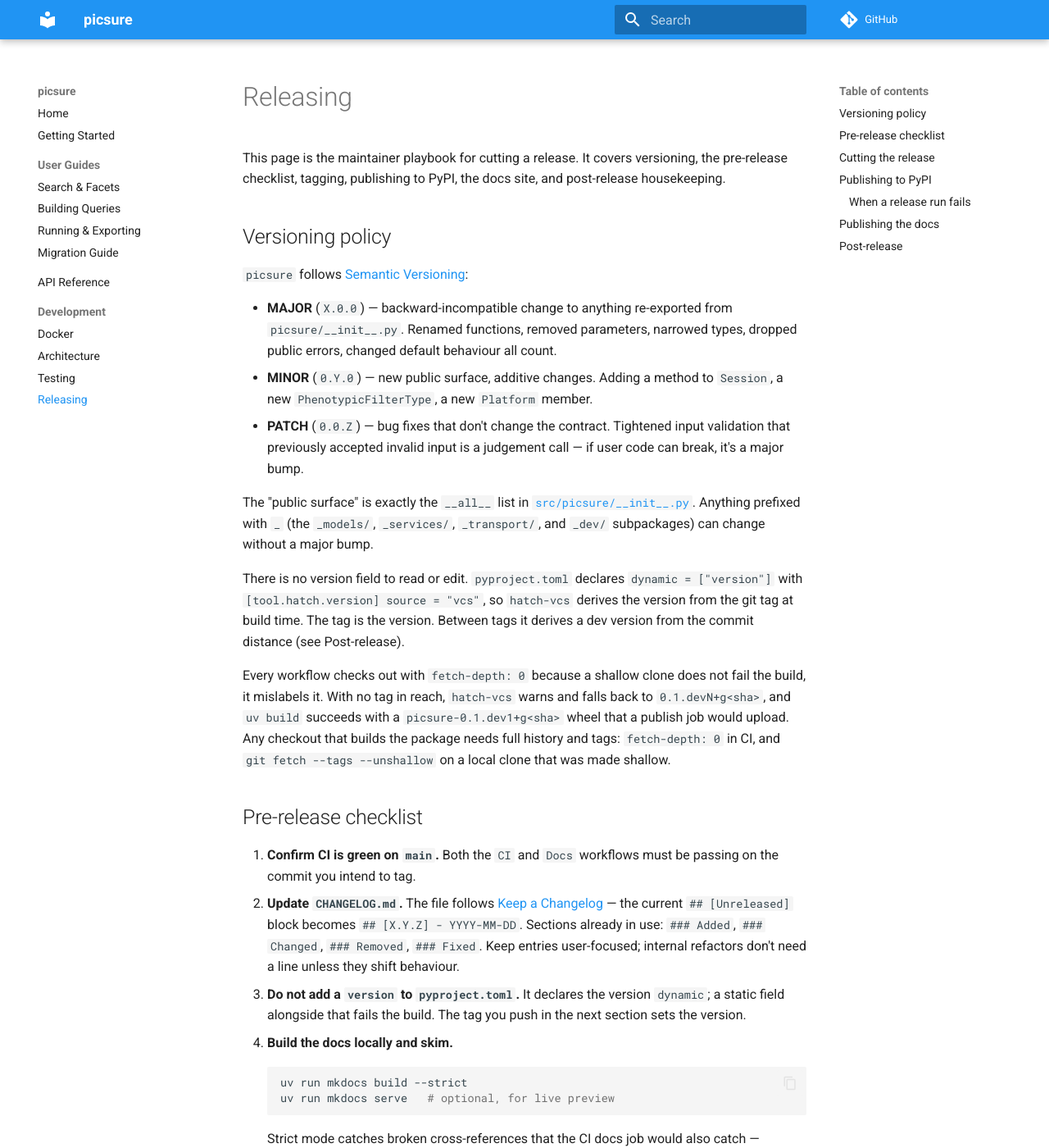
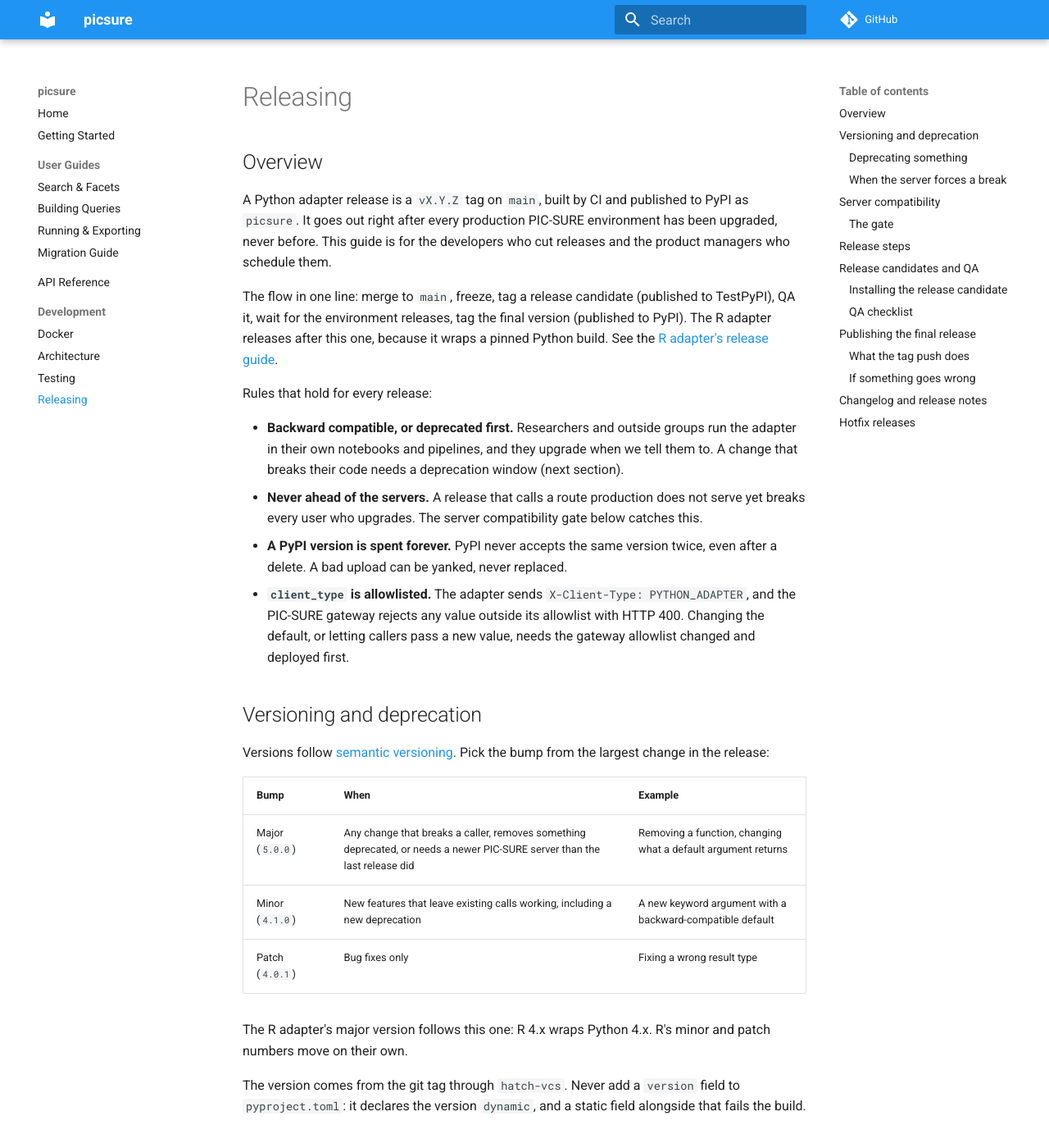
Before and after one commit to hms-dbmi/pic-sure-python-adapter-hpds, an MkDocs documentation site: the page built from docs/development/releasing.md, in a window 1280 px wide and 1400 px high. Shown: the whole window at 82% size. Built offline with MkDocs 1.6.1 and Material for MkDocs 9.7.7, drawn with Linux system fonts in a browser that asks for light colours; comment, search, counter and statistics services are not loaded; some of the changed text lies outside the part shown.

Commit message:
docs: rewrite the release guide around release candidates and environment releases
Describe the release as the team runs it: code freeze, a numbered rc
tag published to TestPyPI, QA on the example notebooks, and the final
tag published to PyPI right after BDC and NHANES production upgrade.
Add the versioning and six-month deprecation rules, the server
compatibility gate and table, the release notes sections, and the
hotfix path.

````diff
--- a/docs/development/releasing.md
+++ b/docs/development/releasing.md
@@ -1,201 +1,260 @@
 # Releasing
 
-This page is the maintainer playbook for cutting a release. It
-covers versioning, the pre-release checklist, tagging, publishing
-to PyPI, the docs site, and post-release housekeeping.
+## Overview
 
-## Versioning policy
+A Python adapter release is a `vX.Y.Z` tag on `main`, built by CI and published to PyPI as
+`picsure`. It goes out right after every production PIC-SURE environment has been upgraded, never
+before. This guide is for the developers who cut releases and the product managers who schedule
+them.
 
-`picsure` follows [Semantic Versioning](https://semver.org/):
+The flow in one line: merge to `main`, freeze, tag a release candidate (published to TestPyPI), QA
+it, wait for the environment releases, tag the final version (published to PyPI). The R adapter
+releases after this one, because it wraps a pinned Python build. See the
+[R adapter's release guide](https://github.com/hms-dbmi/pic-sure-r-adapter-hpds/blob/main/docs/development/releasing.md).
 
-- **MAJOR** (`X.0.0`) — backward-incompatible change to anything
-  re-exported from `picsure/__init__.py`. Renamed functions, removed
-  parameters, narrowed types, dropped public errors, changed default
-  behaviour all count.
-- **MINOR** (`0.Y.0`) — new public surface, additive changes.
-  Adding a method to `Session`, a new `PhenotypicFilterType`, a new
-  `Platform` member.
-- **PATCH** (`0.0.Z`) — bug fixes that don't change the contract.
-  Tightened input validation that previously accepted invalid input
-  is a judgement call — if user code can break, it's a major bump.
+Rules that hold for every release:
 
-The "public surface" is exactly the `__all__` list in
-[`src/picsure/__init__.py`](https://github.com/hms-dbmi/pic-sure-python-adapter-hpds/blob/main/src/picsure/__init__.py). Anything
-prefixed with `_` (the `_models/`, `_services/`, `_transport/`, and
-`_dev/` subpackages) can change without a major bump.
+- **Backward compatible, or deprecated first.** Researchers and outside groups run the adapter in
+  their own notebooks and pipelines, and they upgrade when we tell them to. A change that breaks
+  their code needs a deprecation window (next section).
+- **Never ahead of the servers.** A release that calls a route production does not serve yet breaks
+  every user who upgrades. The server compatibility gate below catches this.
+- **A PyPI version is spent forever.** PyPI never accepts the same version twice, even after a
+  delete. A bad upload can be yanked, never replaced.
+- **`client_type` is allowlisted.** The adapter sends `X-Client-Type: PYTHON_ADAPTER`, and the
+  PIC-SURE gateway rejects any value outside its allowlist with HTTP 400. Changing the default, or
+  letting callers pass a new value, needs the gateway allowlist changed and deployed first.
 
-There is no version field to read or edit. `pyproject.toml` declares
-`dynamic = ["version"]` with `[tool.hatch.version] source = "vcs"`, so
-`hatch-vcs` derives the version from the git tag at build time. The
-tag is the version. Between tags it derives a dev version from the
-commit distance (see Post-release).
+## Versioning and deprecation
 
-Every workflow checks out with `fetch-depth: 0` because a shallow
-clone does not fail the build, it mislabels it. With no tag in reach,
-`hatch-vcs` warns and falls back to `0.1.devN+g<sha>`, and `uv build`
-succeeds with a `picsure-0.1.dev1+g<sha>` wheel that a publish job
-would upload. Any checkout that builds the package needs full history
-and tags: `fetch-depth: 0` in CI, and `git fetch --tags --unshallow`
-on a local clone that was made shallow.
+Versions follow [semantic versioning](https://semver.org). Pick the bump from the largest change in
+the release:
 
-## Pre-release checklist
+| Bump | When | Example |
+| --- | --- | --- |
+| Major (`5.0.0`) | Any change that breaks a caller, removes something deprecated, or needs a newer PIC-SURE server than the last release did | Removing a function, changing what a default argument returns |
+| Minor (`4.1.0`) | New features that leave existing calls working, including a new deprecation | A new keyword argument with a backward-compatible default |
+| Patch (`4.0.1`) | Bug fixes only | Fixing a wrong result type |
 
-1. **Confirm CI is green on `main`.** Both the `CI` and `Docs`
-   workflows must be passing on the commit you intend to tag.
-2. **Update `CHANGELOG.md`.** The file follows
-   [Keep a Changelog](https://keepachangelog.com/) — the current
-   `## [Unreleased]` block becomes `## [X.Y.Z] - YYYY-MM-DD`. Sections
-   already in use: `### Added`, `### Changed`, `### Removed`, `###
-   Fixed`. Keep entries user-focused; internal refactors don't need
-   a line unless they shift behaviour.
-3. **Do not add a `version` to `pyproject.toml`.** It declares the
-   version `dynamic`; a static field alongside that fails the build.
-   The tag you push in the next section sets the version.
-4. **Build the docs locally and skim.**
-   ```bash
-   uv run mkdocs build --strict
-   uv run mkdocs serve   # optional, for live preview
-   ```
-   Strict mode catches broken cross-references that the CI docs job
-   would also catch — running it locally is faster than waiting on
-   the PR.
-5. **Open a "release X.Y.Z" PR.** The CHANGELOG update lands on
-   `main` via PR like any other change. Merge once CI is green.
+The R adapter's major version follows this one: R 4.x wraps Python 4.x. R's minor and patch numbers
+move on their own.
 
-## Cutting the release
+The version comes from the git tag through `hatch-vcs`. Never add a `version` field to
+`pyproject.toml`: it declares the version `dynamic`, and a static field alongside that fails the
+build.
 
-The tag format is enforced, not a convention. `release.yml`'s
-"Classify tag" step accepts exactly two shapes and fails the workflow
-on anything else:
+### Deprecating something
 
-| Tag | Classified | Publishes to |
-|---|---|---|
-| `vX.Y.Z` (e.g. `v2.0.0`) | final release | PyPI |
-| `vX.Y.Z{a,b,rc}[N]` (e.g. `v2.0.0rc1`) | pre-release | TestPyPI |
-| anything else (e.g. `v1.0`) | error | nothing, the run fails |
+A breaking change waits out a six-month deprecation window:
 
-The two-component tags still in the repo (`v1.0`, `v1.2`) predate
-this workflow and would be rejected today. Use the full `vX.Y.Z`.
-The pre-release number is optional to the pattern (`v2.0.0rc` passes,
-and one such tag exists), but always give one: PEP 440 reads a bare
-`rc` as `rc0`, and the next candidate needs a name that sorts after
-it.
+1. Ship the replacement in a minor release. In the same release, make the old behavior warn every
+   time it runs: `warnings.warn("...", FutureWarning, stacklevel=2)`. Use `FutureWarning`, not
+   `DeprecationWarning`, because Python hides `DeprecationWarning` from library code by default,
+   and notebook users would never see it.
+2. The warning text and the CHANGELOG entry both name the replacement and the earliest release that
+   removes the old behavior.
+3. Remove it only in a major release, and only once six months have passed since the warning
+   shipped.
+
+### When the server forces a break
+
+The window above needs the server to keep the old route alive. The rule: when PIC-SURE replaces a
+route the adapter calls, the server keeps the deprecated route for six months after the replacement
+ships. The adapter moves to the new route once every production environment serves it, and the old
+route can go after that.
+
+The exception: if a server release removes a route with no overlap, the adapter ships a major
+release on the day production upgrades, with no window. The release owner records why in the
+release notes. Adapter 4.0.0 was this case: PIC-SURE 5.0.0 removed the `/v3` query routes.
+
+## Server compatibility
+
+Each adapter line works with exactly one PIC-SURE line today. Adapter 4.x needs PIC-SURE 5.0.0 or
+later, and adapter 3.x works only with PIC-SURE 4.1.x. Check this table before every release and
+update it in the release PR.
+
+| Adapter | Minimum PIC-SURE | Last PIC-SURE tested | Why |
+| --- | --- | --- | --- |
+| 4.0.x | 5.0.0 | Not recorded | Calls the unversioned `/hpds/{backend}/query` routes and polls status and result with GET. PIC-SURE 4.1.x serves neither. |
+| 3.0.x | 4.1.0 | 4.1.x | Calls `/hpds/{backend}/v3/query` with POST status and result. PIC-SURE 5.0.0 removed those routes. |
+
+### The gate
+
+Before tagging a release candidate, the release owner checks three things:
+
+1. List every server route the release calls that the previous release did not, or calls
+   differently (new method, new body, new path).
+2. Confirm BDC and NHANES production serve each of those routes, or will once their scheduled
+   upgrade lands. The PIC-SURE release notes and the environment release schedule say which version
+   each environment gets.
+3. If production cannot serve them, the release waits, or it becomes a major release that ships
+   with the upgrade (see "When the server forces a break").
+
+Record the result in this table: the minimum PIC-SURE version, and the version QA ran against in
+the "Last PIC-SURE tested" column.
+
+## Release steps
+
+Each step has an owner. Owners are not assigned yet. Until they are, the person cutting the release
+owns every step.
+
+1. **Merge the work.** Every change reaches `main` through a reviewed PR, and every user-visible
+   change adds a line under `## [Unreleased]` in `CHANGELOG.md`.
+   - Owner: to be assigned
+2. **Freeze and choose the version.** Announce the code freeze. Nothing else merges to `main` until
+   the release ships, so the commit QA tests is the commit that ships. Choose the version from the
+   versioning table.
+   - Owner: to be assigned
+3. **Pass the server gate.** Confirm every route this release calls is served by BDC and NHANES
+   production, or will be once their scheduled upgrade lands. Update the compatibility table in this
+   guide.
+   - Owner: to be assigned
+4. **Open the release PR.** Move the `[Unreleased]` entries under a `## [X.Y.Z] - YYYY-MM-DD`
+   heading and update the compatibility table. Run `uv run mkdocs build --strict` locally. Merge it
+   after review, with the `CI` and `Docs` workflows green.
+   - Owner: to be assigned
+5. **Tag the release candidate.** Create a GitHub Release for tag `vX.Y.Zrc1` on the tip of `main`,
+   marked as a prerelease. CI publishes it to TestPyPI.
+   - Owner: to be assigned
+6. **QA the release candidate.** Run the QA checklist below. If anything fails, merge the fix by PR
+   and tag `vX.Y.Zrc2`, and so on.
+   - Owner: to be assigned
+7. **Start the R release candidate.** Hand the passing rc tag to the R adapter release (its guide
+   covers the pin).
+   - Owner: to be assigned
+8. **Wait for the environment releases.** The adapter ships right after BDC and NHANES production
+   are upgraded to the PIC-SURE version it needs.
+   - Owner: to be assigned
+9. **Publish the final release.** Create a GitHub Release for tag `vX.Y.Z` on the same commit as the
+   passing rc. CI publishes it to PyPI.
+   - Owner: to be assigned
+10. **Verify and hand off.** Install the release in a clean virtualenv
+    (`pip install picsure==X.Y.Z`), check that `pip show picsure` reports it, and run the
+    quickstart. Tell the R adapter owner to cut the final R release.
+    - Owner: to be assigned
+
+## Release candidates and QA
+
+A release candidate is a tag of the form `vX.Y.ZrcN`, numbered from 1: `v4.1.0rc1`, then
+`v4.1.0rc2` after a fix. Never push a bare `v4.1.0rc`. CI publishes every rc to
+[TestPyPI](https://test.pypi.org/project/picsure/), never to PyPI.
+
+To create one, open **Releases > Draft a new release** on GitHub, type the new tag, target `main`,
+and tick **Set as a pre-release**. Publishing that draft creates the tag, and the tag push runs the
+release workflow. The prerelease tick keeps the rc from showing as the latest release.
+
+### Installing the release candidate
+
+From TestPyPI, which tests the exact package that will be uploaded:
 
 ```bash
-# from a clean main, on the merge commit you want to ship
-git checkout main
-git pull
-git tag -a vX.Y.Z -m "Release X.Y.Z"
-git push origin vX.Y.Z
+pip install --index-url https://test.pypi.org/simple/ \
+    --extra-index-url https://pypi.org/simple/ picsure==4.1.0rc1
 ```
 
-Pushing the tag is the release. `release.yml` triggers on
-`push: tags: ["v*"]` and does the whole run itself. `lint` and `test`
-(Python 3.10/3.11/3.12) run in parallel. `build` waits for both, then
-classifies the tag, runs `uv build`, and validates the metadata with
-`uvx twine check`. One of the two publish jobs runs last. A failing
-lint or test job stops the release before anything is uploaded. The
-tag check sits inside `build`, so a malformed tag such as `v1.3` still
-costs a full lint run and test matrix before the workflow fails.
+The `--extra-index-url` lets pip find the dependencies (pandas, httpx, fastavro), which are not on
+TestPyPI.
 
-## Publishing to PyPI
+### QA checklist
 
-Publishing is automated and there is **no API token to manage**. The
-`publish-pypi` and `publish-testpypi` jobs in `release.yml` use
-`pypa/gh-action-pypi-publish` with `permissions: id-token: write`,
-which is [Trusted
-Publishing](https://docs.pypi.org/trusted-publishers/). PyPI trusts
-a short-lived OIDC token minted for that workflow in that repository.
-Do not create a `PYPI_TOKEN` or set `UV_PUBLISH_TOKEN`; a long-lived
-token is the thing this setup exists to avoid.
+QA runs the notebooks researchers use most: the `release_2026` branch of
+[Access-to-Data-using-PIC-SURE-API](https://github.com/hms-dbmi/Access-to-Data-using-PIC-SURE-API/tree/release_2026).
 
-Each publish job is pinned to a GitHub
-[environment](https://github.com/hms-dbmi/pic-sure-python-adapter-hpds/settings/environments),
-`PyPi` for final releases and `TestPyPi` for pre-releases. The
-environment is where the trusted-publisher binding and any required
-reviewers live.
-A first release from a new repository or environment needs the
-publisher registered on PyPI first, or the job fails at upload with a
-permissions error.
+1. **Change the install cells by hand.** The Python notebooks install the adapter from `main`
+   (`pip install git+https://github.com/hms-dbmi/pic-sure-python-adapter-hpds.git@main`). Before
+   running each one, replace that line with the TestPyPI install above. Nothing in the notebooks
+   does this for you, and a notebook left on `main` tests the wrong code.
+2. **Use a server that already runs the target PIC-SURE version.** The notebooks connect to
+   `Platform.BDC_AUTHORIZED`, which is production. If production has not been upgraded yet, point
+   them at an environment that has.
+3. **Run every Python notebook end to end** and note any failure or changed output.
+4. **Try each change in the CHANGELOG entry** for this version, including every deprecation warning
+   it adds.
+5. **Record the result** on the rc's GitHub Release: pass or fail, the PIC-SURE version tested
+   against, and who ran it.
 
-The TestPyPI dry run is not a separate manual step: tag a pre-release
-and it routes there automatically.
+If QA fails, merge the fix to `main` by PR, tag the next rc and repeat.
 
-```bash
-git tag -a vX.Y.Zrc1 -m "Release candidate X.Y.Zrc1"
-git push origin vX.Y.Zrc1        # -> TestPyPI, via release.yml
-pip install --index-url https://test.pypi.org/simple/ \
-    --extra-index-url https://pypi.org/simple/ picsure==X.Y.Zrc1
+## Publishing the final release
+
+Open **Releases > Draft a new release**, type the tag `vX.Y.Z`, and target the commit the passing rc
+was tagged on. During a code freeze that is still the tip of `main`. Leave **Set as a pre-release**
+unticked and tick **Set as the latest release**. Write the notes (next section), then publish.
+
+### What the tag push does
+
+`.github/workflows/release.yml` runs on every pushed tag that matches `v*`:
+
+1. Lint (ruff, mypy) and unit tests on Python 3.10, 3.11 and 3.12, with an 80% coverage floor. Any
+   failure stops the release before anything is uploaded.
+2. Classify the tag. `vX.Y.Z` goes to PyPI. `vX.Y.Z` followed by `a`, `b` or `rc` and a number goes
+   to TestPyPI. Any other tag fails the run.
+3. Build the package. The version comes from the tag itself, so tag `v4.1.0` builds
+   `picsure-4.1.0`.
+4. Upload through [trusted publishing](https://docs.pypi.org/trusted-publishers/), from the `PyPi`
+   or `TestPyPi` GitHub environment. No API tokens are stored in the repo. Do not create a
+   `PYPI_TOKEN`.
+
+Two things to know:
+
+- **Only tag commits that contain the current workflow.** A tag runs the `release.yml` of the
+  commit it points at. Before 4.0.0 the workflow took the version from the nearest older tag, which
+  is how `picsure 3.0.4rc0` reached production PyPI. An old commit would bring that behavior back.
+- **Only members of the developers team can push `v*` tags.** A tag ruleset enforces this.
+  *Pending: the ruleset does not exist yet.*
+
+### If something goes wrong
+
+- **The workflow failed before upload:** open the run in the Actions tab and re-run the failed
+  jobs. If the fix needs a new commit, land it on `main`, then move the tag and push it again.
+  Nothing was uploaded, so the version is still free:
+
+  ```bash
+  git tag -d vX.Y.Z
+  git push origin :refs/tags/vX.Y.Z
+  git tag -a vX.Y.Z -m "Release X.Y.Z"
+  git push origin vX.Y.Z
+  ```
+
+- **A wrong build reached PyPI:** yank that version on PyPI (Manage > Releases > Options > Yank) and
+  release the next patch version. The yanked number can never be reused.
+
+## Changelog and release notes
+
+`CHANGELOG.md` follows [Keep a Changelog](https://keepachangelog.com). Changes collect under
+`## [Unreleased]` as they merge. The release PR moves them under `## [X.Y.Z] - YYYY-MM-DD`, using
+the planned release date, and leaves an empty `[Unreleased]` above it.
+
+The GitHub Release body starts with three fixed sections, then GitHub's generated PR list
+(**Generate release notes**). Write "None" in a section rather than dropping it, so readers can tell
+nothing was missed.
+
+```markdown
+## Breaking changes
+None.
+
+## Requires
+PIC-SURE 5.0.0 or later.
+
+## Deprecations
+- `oldName()` warns from this release. Use `newName()`. Removed no earlier than 5.0.0 (YYYY-MM).
 ```
 
-TestPyPI hosts the candidate and nothing it depends on: no `pandas`,
-no `httpx`, and a `fastavro` too old to satisfy the pin. The extra
-index lets pip take those from PyPI while the candidate itself still
-comes from TestPyPI, the only index that has it.
+For a release candidate, the body only needs the QA result once QA finishes: pass or fail, the
+PIC-SURE version tested, and who ran it.
 
-### When a release run fails
+## Hotfix releases
 
-There is no manual publish path. `release.yml` has no
-`workflow_dispatch` trigger, and the publish jobs authenticate only
-with the OIDC token GitHub mints for a tag-triggered run, so nothing
-run by hand can upload. Recover inside that model:
+A hotfix fixes a released version without shipping whatever has merged to `main` since. It is
+always a patch release.
 
-**Transient failure** (runner outage, flaky test, PyPI timeout). Open
-the run in the Actions tab and re-run the failed jobs. The re-run
-keeps the same tag and reuses the `dist` artifact already built in
-that run.
-
-**Wrong tag, or the workflow file itself needs a change.** The run
-executes the `release.yml` at the tagged commit, so land the fix on
-`main`, then move the tag to the new commit and push it again.
-Nothing was uploaded, so the version is still free.
-
-```bash
-git tag -d vX.Y.Z
-git push origin :refs/tags/vX.Y.Z
-git tag -a vX.Y.Z -m "Release X.Y.Z"
-git push origin vX.Y.Z
-```
-
-**Publish succeeded and a later step failed.** That version is spent.
-PyPI never accepts a file name twice, even after a delete. Fix forward
-and cut the next patch version.
-
-## Publishing the docs
-
-`docs.yml` builds the site with `uv run mkdocs build --strict` on
-every pull request and every branch push, and **deploys** only from a
-published release or a push to the repository's default branch. The
-guard compares against `github.event.repository.default_branch`
-rather than a hard-coded name, so it cannot go stale if the default
-branch is renamed. It also means the deploy follows whatever
-GitHub says the default branch is, not whichever branch the team
-treats as mainline.
-
-Three practical notes:
-
-- A docs-only change needs no version bump: a push to the default
-  branch republishes.
-- Because `docs.yml` runs `mkdocs build --strict`, a broken link
-  fails the check on the PR that introduces it. Fix relative paths
-  before merging; don't expect to fix them after.
-- The deploy writes the `gh-pages` branch via
-  `peaceiris/actions-gh-pages`, but GitHub Pages is **not currently
-  enabled for this repository** (`has_pages` is false), so nothing is
-  served from it yet. `mkdocs.yml` sets no `site_url`. Enabling Pages
-  and pointing it at `gh-pages` is a repository-settings change.
-
-## Post-release
-
-1. **Reopen `[Unreleased]` in CHANGELOG.md.** Drop a fresh
-   `## [Unreleased]` block above the just-released version, with
-   empty `### Added` / `### Changed` / `### Removed` / `### Fixed`
-   subsections — easier than adding them ad-hoc later.
-2. **Nothing to bump.** `hatch-vcs` already derives a dev version
-   from the distance past the tag: N commits after `vX.Y.Z` build as
-   `X.Y.(Z+1).devN+g<sha>`, the next patch version, without anyone
-   editing a file.
-3. **Verify the install.** `pip install picsure==X.Y.Z` from a fresh
-   virtualenv and run the quickstart. Any import-time regression
-   (missing dependency, wrong wheel platform, py.typed-related
-   issues) shows up here and is hard to find later.
+1. Branch from the release tag being fixed: `git switch -c hotfix/v4.0.1 v4.0.0`, then push the
+   branch.
+2. Open the fix as a PR into `hotfix/v4.0.1`, with the usual one approving review. Add a
+   `## [4.0.1]` CHANGELOG entry in the same PR.
+3. Tag `v4.0.1rc1` on the hotfix branch as a prerelease and QA the fix. QA covers the fix and the
+   notebooks it touches, not the full checklist.
+4. Tag `v4.0.1` on the same commit. This is the one case where a release tag is not on `main`.
+5. The same day, open a second PR that brings the fix and the CHANGELOG entry into `main`, so the
+   next release keeps them.
+6. Tell the R adapter owner. R follows with a patch release that only moves its pin to `v4.0.1`.
````
